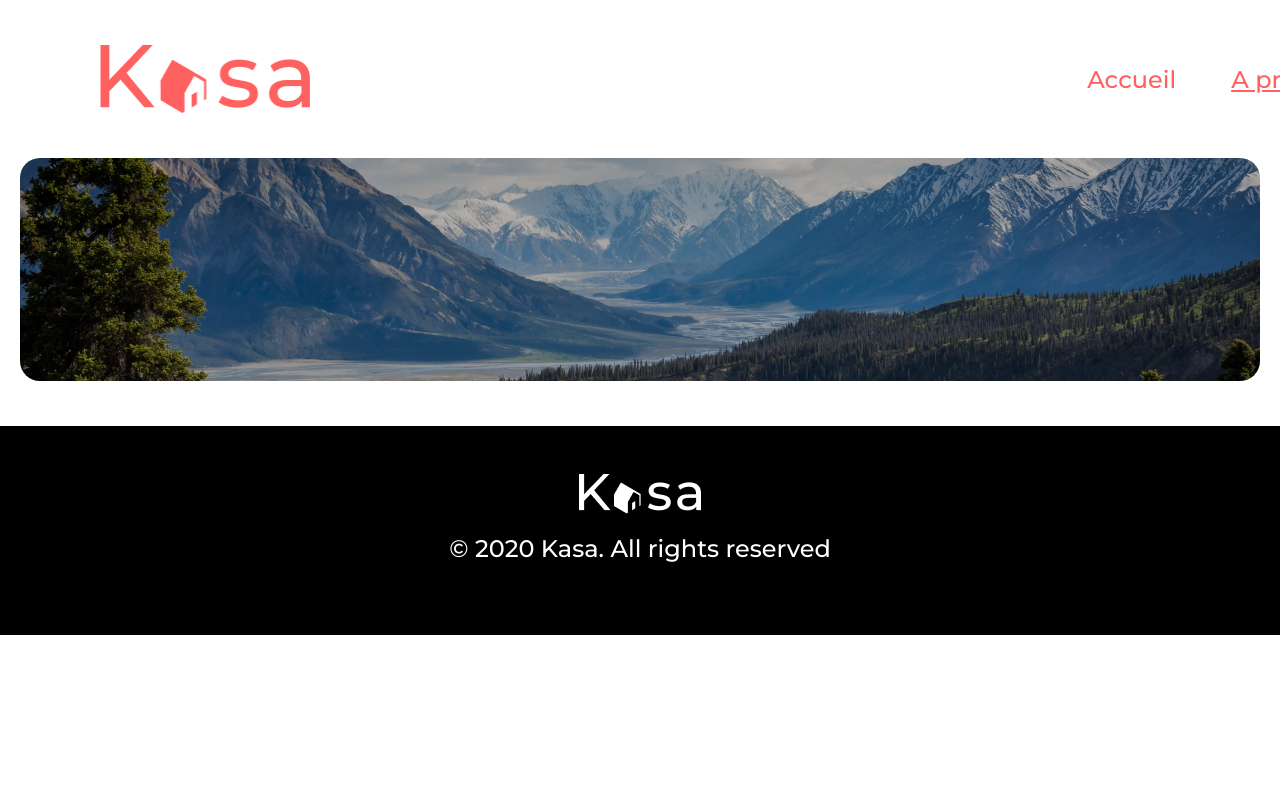
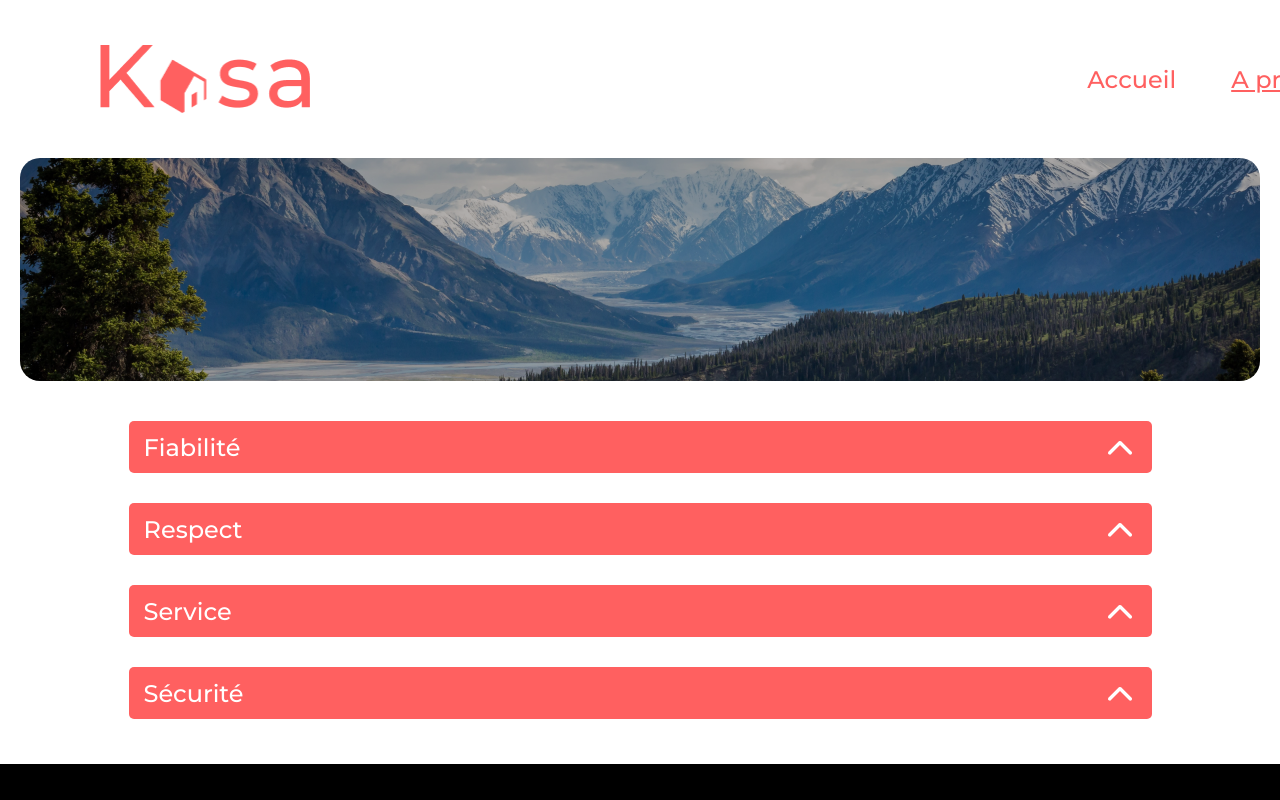
Before and after one commit to DestroyAdenyum/projet_8-kasa, a React (Create React App) app: page /about in a window 1280 px wide. Shown: the top 800 px of the page. Built offline with nearby package versions, Linux system fonts and the light colour scheme; a web font is replaced by a local one.

Commit message:
add about page and collapse element

```diff
--- /dev/null
+++ b/src/components/Collapse.jsx
@@ -0,0 +1,24 @@
+import React, { useState } from "react";
+
+import Toparrow from '../assets/Icons/Top_Arrow.png'
+
+function Collapse({ title, text }) {
+    const [isOpen, setIsOpen] = useState(false);
+
+    // Fonction qui bascule l'état isOpen entre true et false (ouverte ou fermée)
+    function toggleCollapse() {
+        setIsOpen(!isOpen);
+    };
+
+    return(
+        <div className={`collapse__container ${isOpen ? 'open' : ''}`}>
+            <div className="collapse__header">
+                <h3 className="collapse__title">{title}</h3>
+                <img src={Toparrow} alt='flèche' onClick={toggleCollapse} />
+            </div>
+            {isOpen && <div className="collapse__content">{text}</div>}
+        </div>
+    )
+}
+
+export default Collapse;
--- a/src/pages/About.jsx
+++ b/src/pages/About.jsx
@@ -1,6 +1,7 @@
 import React from 'react';
 
 import Banner from '../components/Banner';
+import Collapse from '../components/Collapse';
 
 import AboutBanner from '../assets/images/about_image_banner.png';
 
@@ -8,6 +9,30 @@ function About() {
     return (
         <div className='wrapper'>
             <Banner ImageSrc={AboutBanner} BannerTitle='' />
+            <section className='collapse__section'>
+                <Collapse
+                    title='Fiabilité'
+                    text='Les annonces postées sur Kasa garantissent une fiabilité totale. Les photos sont conformes aux logements, et toutes les informations sont
+                    régulièrement vérifiées par nos équipes.'
+                />
+                <Collapse
+                    title='Respect'
+                    text='La bienveillance fait partie des valeurs fondatrices de Kasa. Tout comportement discriminatoire ou de
+                    perturbation du voisinage entraînera une exclusion de notre plateforme.'
+                />
+                <Collapse
+                    title='Service'
+                    text='La bienveillance fait partie des valeurs fondatrices de Kasa. Tout comportement discriminatoire ou de
+                    perturbation du voisinage entraînera une exclusion de notre plateforme.'
+                />
+                <Collapse
+                    title='Sécurité'
+                    text="La sécurité est la priorité de Kasa. Aussi bien pour nos hôtes que pour les voyageurs, chaque logement
+                    correspond aux critères de sécurité établis par nos services. En laissant une note aussi bien à l'hôte qu'au
+                    locataire, cela permet à nos équipes de vérifier que les standards sont bien respectés. Nous organisons
+                    également des ateliers sur la sécurité domestique pour nos hôtes."
+                />
+            </section>
         </div>
     )
 }
--- a/src/style/components/cards.scss
+++ b/src/style/components/cards.scss
@@ -47,4 +47,6 @@
     border-radius: 10px;
     color: $secondary-color;
     padding-left: 20px;
+    font-size: $font-S18;
+    font-weight: $font-medium;
 }
--- /dev/null
+++ b/src/style/components/collapse.scss
@@ -0,0 +1,34 @@
+.collapse__section {
+    @include flex($fdirection: column, $alitems: center);
+    width: 100%;
+    gap: 30px;
+}
+
+.collapse__container {
+    @include flex($fdirection: column, $jcontent: center, $alitems: center);
+    width: 1240px;
+
+    .collapse__header {
+        @include flex($fdirection: row, $jcontent: space-between, $alitems: center);
+        width: 1023px;
+        height: 52px;
+        background-color: $primary-color;
+        border-radius: 5px;
+        padding: 10px 20px 10px 15px;
+
+        .collapse__title {
+            color: $secondary-color;
+            font-size: $font-S24;
+            font-weight: $font-medium;
+            margin: 0;
+        }
+    }
+
+    .collapse__content {
+        width: 1023px;
+        background-color: $bg-cards-color;
+        color: $primary-color;
+        border-radius: 0 0 5px 5px;
+        padding: 15px;
+    }
+}
--- a/src/style/index.scss
+++ b/src/style/index.scss
@@ -9,3 +9,4 @@
 
 @import './components/banner.scss';
 @import './components/cards.scss';
+@import './components/collapse.scss';
--- a/src/style/layout/footer.scss
+++ b/src/style/layout/footer.scss
@@ -4,9 +4,13 @@
     background-color: $bg-footer-color;
     @include flex ($fdirection: column, $jcontent: center, $alitems: center);
 
+    .footer__logo {
+        margin-top: 40px;
+    }
+
     .footer__text {
+        margin-top: 40px;
         color: $secondary-color;
-        margin-top: 20px;
         font-family: $main-font;
         font-size: $font-S24;
         font-weight: $font-medium;
```
